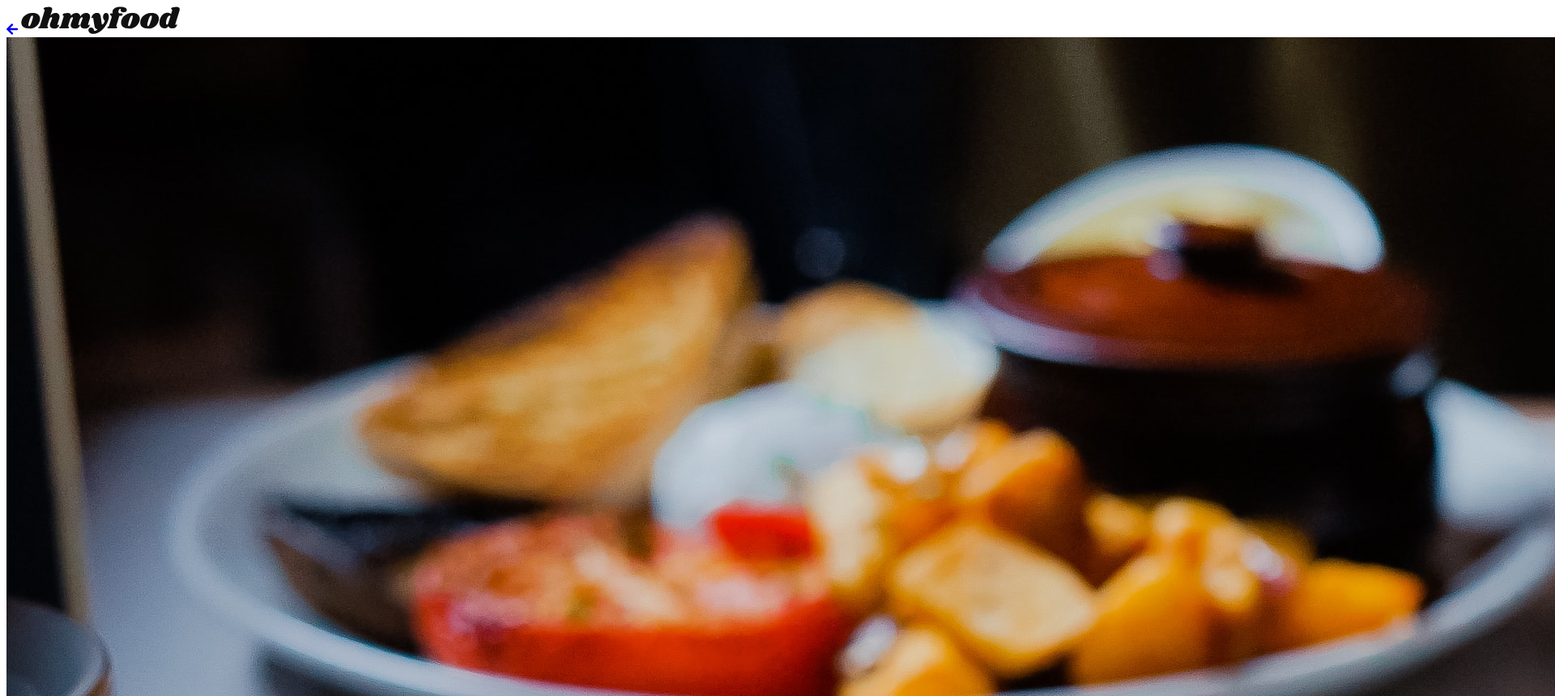
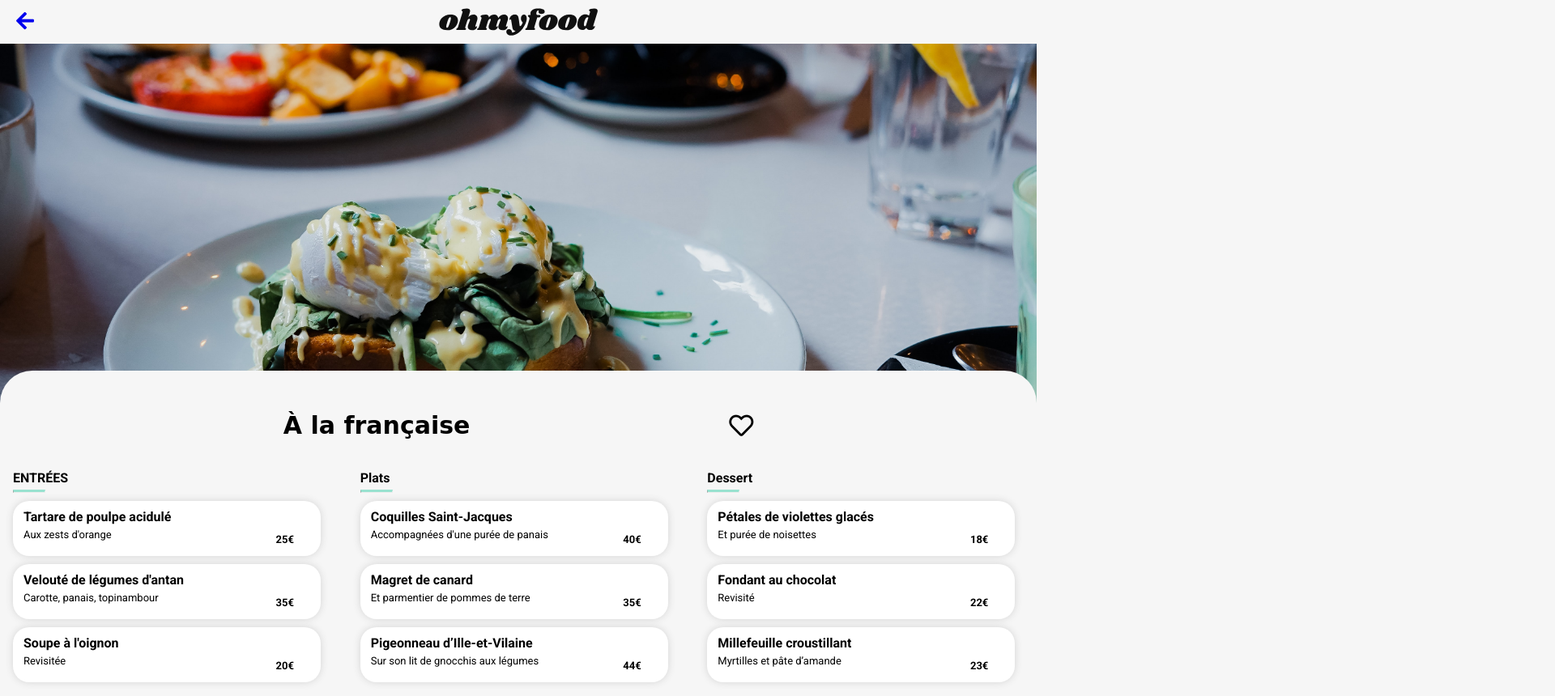
Before and after one commit to Winters67/P3_Ohmyfood, a website: page menu/menu_français.html in a window 1280 px wide. Shown: the top 860 px of the page at 81% size, 1920 px wide, since content can reach past the window. Drawn offline with nearby package versions, Linux system fonts and the light colour scheme; files that its build step writes are made by us from their sources; the site is published under a folder, as on GitHub Pages, so addresses that start at the root find nothing; files whose address does not match are found by name; a web font is replaced by a local one.

Commit message:
ajout point ../css/style.css

```diff
--- a/menu/menu_LaNote_enchantée.html
+++ b/menu/menu_LaNote_enchantée.html
@@ -9,7 +9,7 @@
   <link href="https://fonts.googleapis.com/css2?family=Roboto:wght@100;400;700;900&display=swap" rel="stylesheet" />
   <link rel="stylesheet" href="https://use.fontawesome.com/releases/v5.15.4/css/all.css"
     integrity="sha384-DyZ88mC6Up2uqS4h/KRgHuoeGwBcD4Ng9SiP4dIRy0EXTlnuz47vAwmeGwVChigm" crossorigin="anonymous" />
-  <link rel="stylesheet" href="/css/style.css" />
+  <link rel="stylesheet" href="../css/style.css" />
 
   <title>ohmyfood</title>
   <!-- Page La note enchantée -->
@@ -19,9 +19,9 @@
   <header>
     <div class="logo">
       <a href="/index.html"><i class="fas fa-arrow-left"></i></a>
-      <img src="/images/logo/ohmyfood@2x.svg" alt="logo ohmyfood" />
+      <img src="../images/logo/ohmyfood@2x.svg" alt="logo ohmyfood" />
     </div>
-    <img class="image_menu" src="/images/restaurants/stil-u2Lp8tXIcjw-unsplash.jpg" alt="menu la Note enchantée" />
+    <img class="image_menu" src="../images/restaurants/stil-u2Lp8tXIcjw-unsplash.jpg" alt="menu la Note enchantée" />
   </header>
 
   <!-- Menu  -->
--- a/menu/menu_français.html
+++ b/menu/menu_français.html
@@ -9,7 +9,7 @@
   <link href="https://fonts.googleapis.com/css2?family=Roboto:wght@100;400;700;900&display=swap" rel="stylesheet" />
   <link rel="stylesheet" href="https://use.fontawesome.com/releases/v5.15.4/css/all.css"
     integrity="sha384-DyZ88mC6Up2uqS4h/KRgHuoeGwBcD4Ng9SiP4dIRy0EXTlnuz47vAwmeGwVChigm" crossorigin="anonymous" />
-  <link rel="stylesheet" href="/css/style.css" />
+  <link rel="stylesheet" href="../css/style.css" />
 
   <title>ohmyfood</title>
   <!-- page à la Française -->
@@ -19,9 +19,10 @@
   <header>
     <div class="logo">
       <a href="/index.html"><i class="fas fa-arrow-left"></i></a>
-      <img src="./images/logo/ohmyfood@2x.svg" alt="logo ohmyfood" />
+      <img src="../images/logo/ohmyfood@2x.svg" alt="logo ohmyfood" />
     </div>
-    <img class="image_menu" src="./images/restaurants/toa-heftiba-DQKerTsQwi0-unsplash.jpg" alt="menu à la française" />
+    <img class="image_menu" src="../images/restaurants/toa-heftiba-DQKerTsQwi0-unsplash.jpg"
+      alt="menu à la française" />
   </header>
 
   <!-- Menu  -->
```
Also changed, not shown: menu/menu_LeDéliceDesSens.html (+3 -3 lines).
